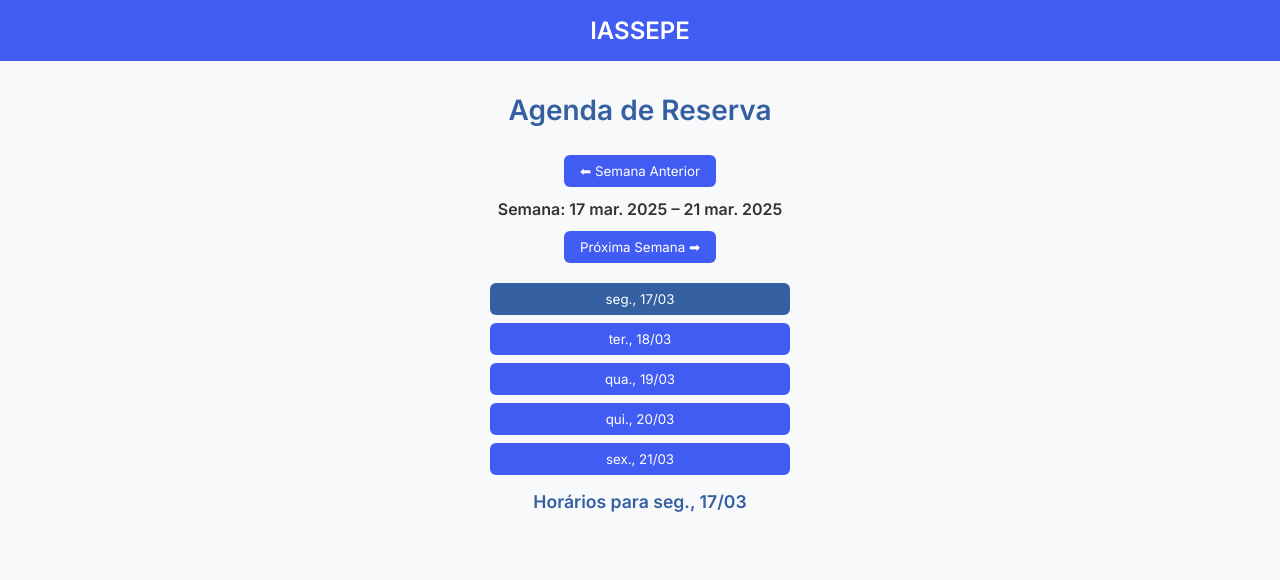
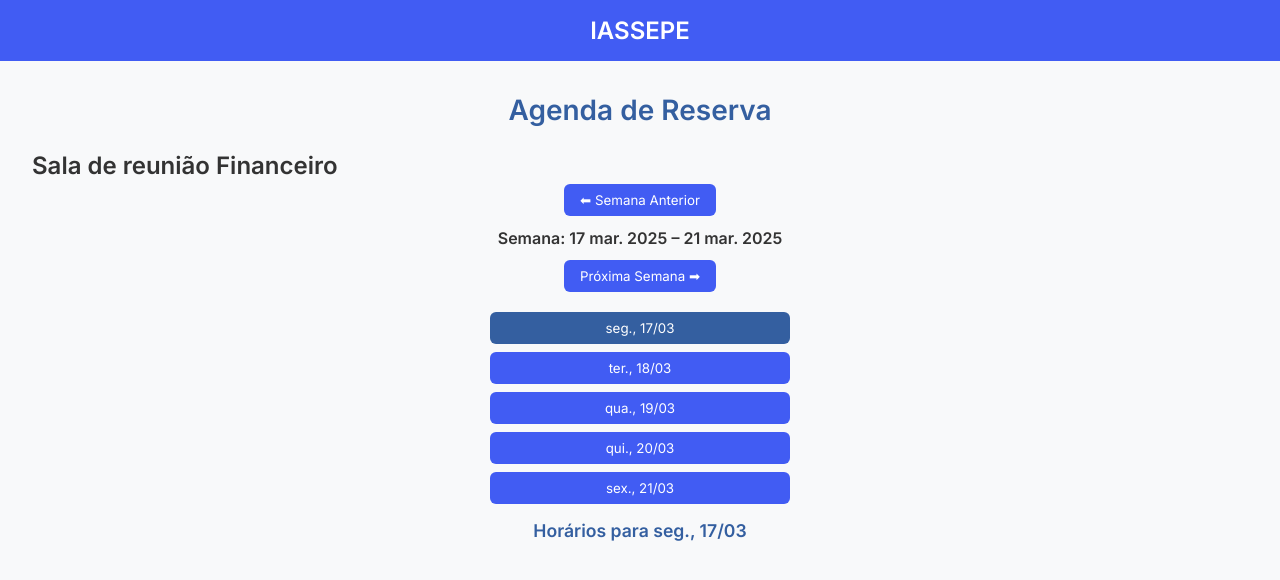
Before and after one commit to diegoframos81/Agenda-Web, a plain HTML site: page index.html in a window 1280 px wide. Drawn offline with Linux system fonts and the light colour scheme; no server answers.

Commit message:
Update index.html

```diff
--- a/index.html
+++ b/index.html
@@ -11,6 +11,7 @@
   <header>IASSEPE</header>
   <div class="container">
     <h1>Agenda de Reserva</h1>
+    <h2> Sala de reunião Financeiro</h2>
 
     <div class="navegacao">
       <button onclick="mudarSemana(-1)">⬅ Semana Anterior</button>
```
